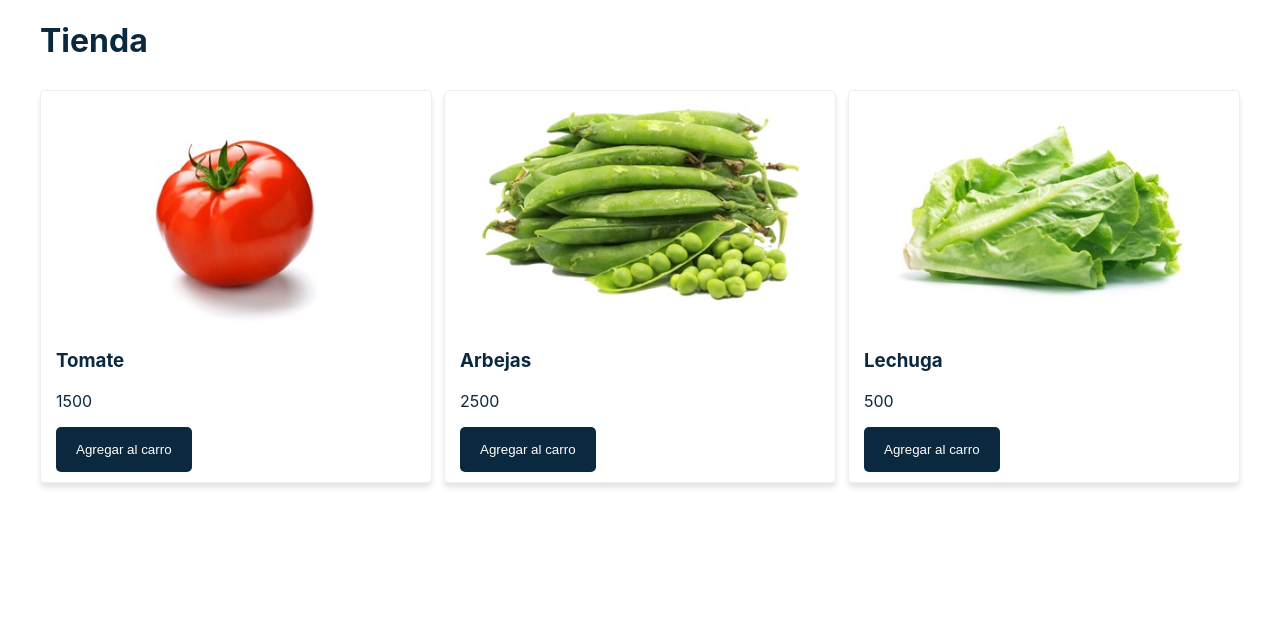
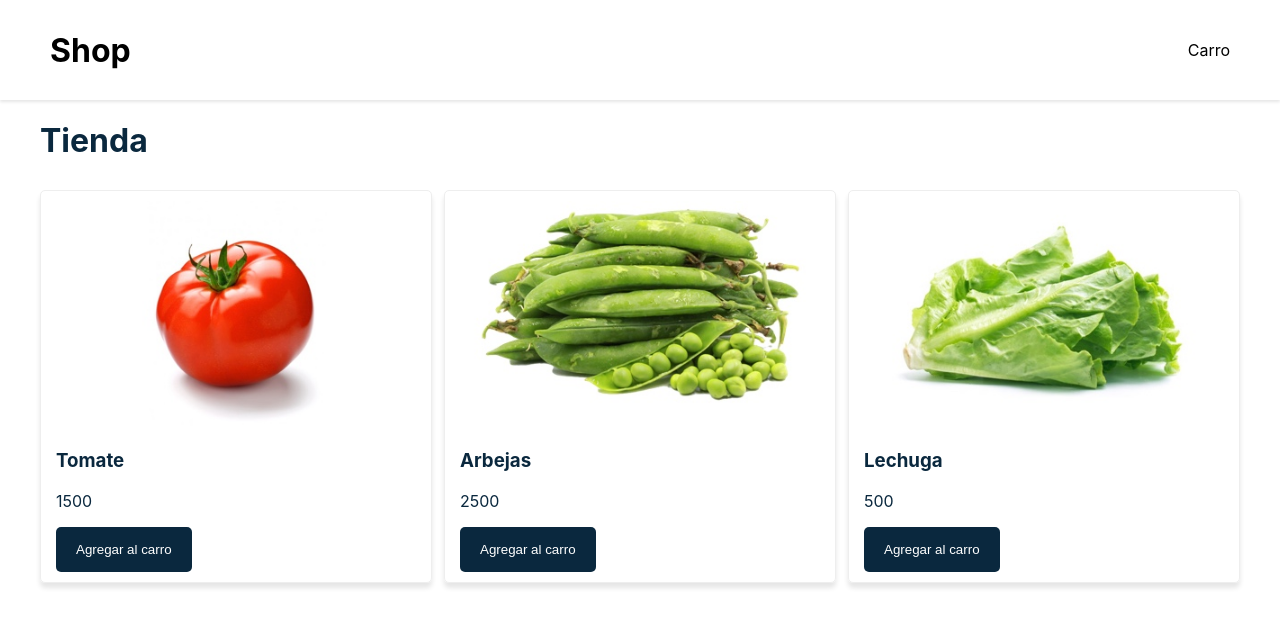
Before and after one commit to PedroPabloYanez/React_carro_compras, a React (Create React App) app: page / in a window 1280 px wide. Shown: the top 626 px of the page. Built offline with nearby package versions, Linux system fonts and the light colour scheme.

Commit message:
logo navbar

```diff
--- a/src/App.js
+++ b/src/App.js
@@ -1,6 +1,7 @@
 import { Component } from 'react'
 import Productos from './components/Productos'
 import Layout from './components/Layout'
+import Navbar from './components/Navbar'
 import Title from './components/Title'
 
 class App extends Component {
@@ -14,6 +15,7 @@
   render(){
     return(
       <div>
+        <Navbar />
         <Layout>
           <Title />
           <Productos
@@ -21,7 +23,6 @@
             productos={this.state.productos}
           />
         </Layout>
-
       </div>
     )
   }
--- /dev/null
+++ b/src/components/Logo.js
@@ -0,0 +1,20 @@
+import { Component } from 'react'
+
+const styles = {
+    logo: {
+        fontWeight: '700',
+        fontSize: '2rem',
+    }
+}
+
+class Logo extends Component {
+    render(){
+        return(
+            <div style={styles.logo}>
+                Shop
+            </div>
+        )
+    }
+}
+
+export default Logo
--- /dev/null
+++ b/src/components/Navbar.js
@@ -0,0 +1,28 @@
+import { Component } from 'react'
+import Logo from './Logo'
+
+const styles = {
+    navbar: {
+        display: 'flex',
+        flexDirection: 'row',
+        alignItems: 'center',
+        height: '100px',
+        justifyContent: 'space-between',
+        position: 'relative',
+        padding: '0 50px',
+        boxShadow: '0 2px 3px rgb(0,0,0,0.1)',
+    }
+}
+
+class Navbar extends Component {
+    render(){
+        return(
+            <nav style={styles.navbar}>
+                <Logo />
+                <p>Carro</p>
+            </nav>
+        )
+    }
+}
+
+export default Navbar;
```
